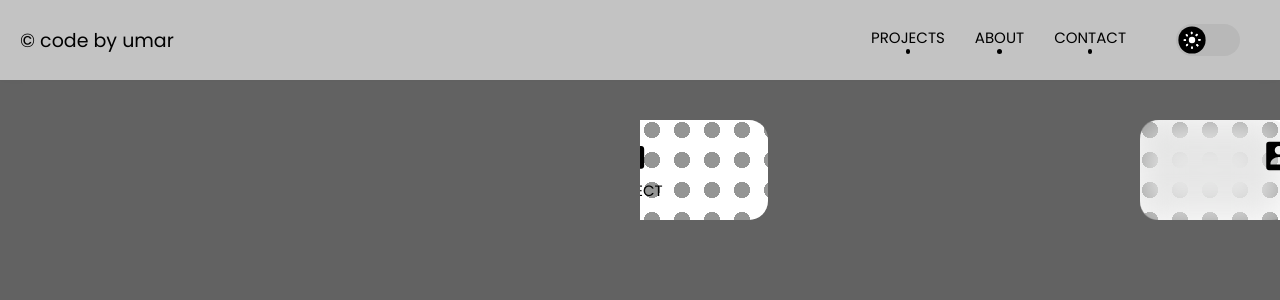
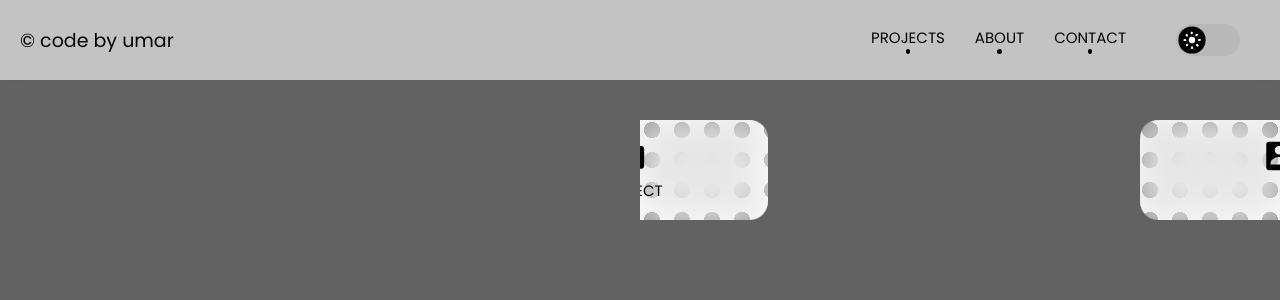
Before and after one commit to Umar6501/sobirovumarkhon-beta, a React (Vite) app: page / in a window 1280 px wide. Shown: the top 300 px of the page. Built offline with nearby package versions, Linux system fonts and the light colour scheme; a web font is replaced by a local one.

Commit message:
menu-list(edit) links(edit)

```diff
--- a/src/components/header/Header.scss
+++ b/src/components/header/Header.scss
@@ -504,7 +504,7 @@ header {
               &:after {
                 content: "";
                 position: absolute;
-                width: 148px;
+                width: 100%;
                 height: 100px;
                 border-radius: 17px;
                 top: 0px;
@@ -532,11 +532,12 @@ header {
               &:after {
                 content: "";
                 position: absolute;
-                width: 148px;
+                width: 100%;
                 height: 100px;
                 border-radius: 17px;
                 top: 0px;
                 left: 0px;
+                right: 0;
                 z-index: -1;
                 backdrop-filter: blur(20px);
                 pointer-events: none;
@@ -561,7 +562,7 @@ header {
               &:after {
                 content: "";
                 position: absolute;
-                width: 307px;
+                width: 100%;
                 height: 100px;
                 border-radius: 17px;
                 top: 0px;
```
